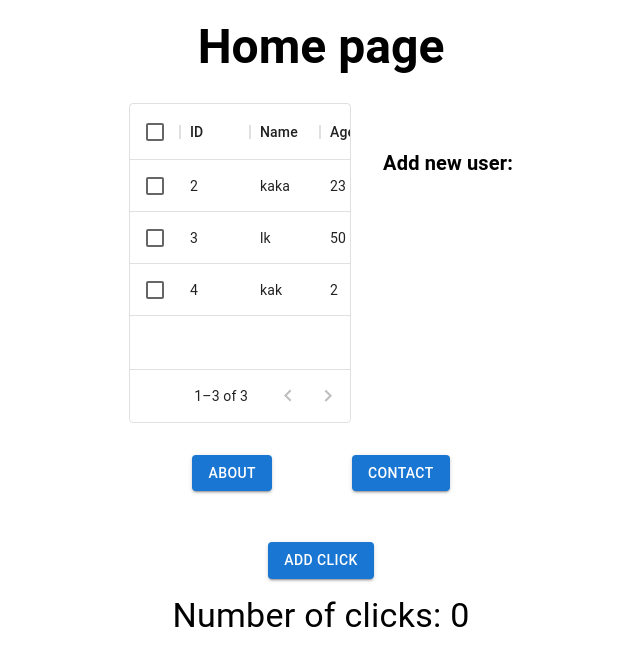
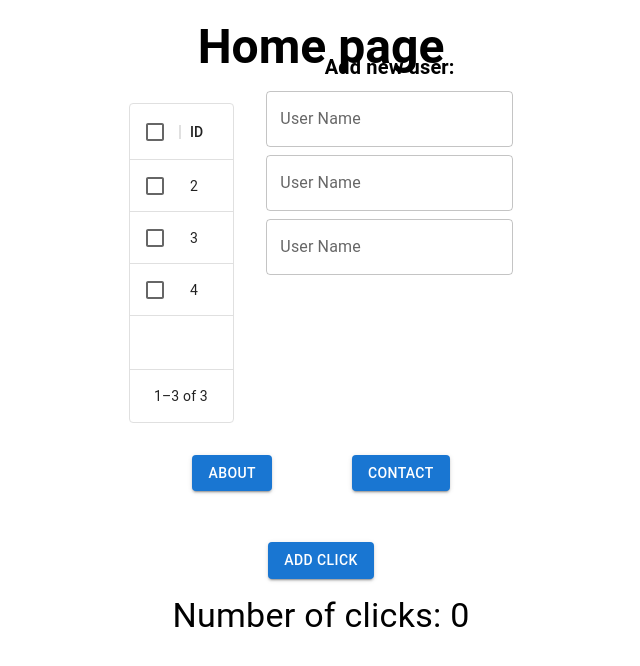
Before and after one commit to Anry001/web-experiments, a React (Vite) app: page / in a window 1280 px wide. Shown: the top 666 px of the page, without its empty margins (327-967 px from the left). Built offline with nearby package versions, Linux system fonts and the light colour scheme.

Commit message:
feat(add-user): added text fields

```diff
--- a/src/components/AddUser.tsx
+++ b/src/components/AddUser.tsx
@@ -1,11 +1,19 @@
-import { Stack, Typography } from '@mui/material';
+import { Stack, TextField, Typography } from '@mui/material';
 
 const AddUser = () => {
   return (
-    <Stack>
+    <Stack
+      direction="column"
+      justifyContent="center"
+      alignItems="center"
+      spacing={1}
+    >
       <Typography variant="h6" sx={{ fontWeight: 'bold' }}>
         Add new user:
       </Typography>
+      <TextField id="outlined-basic" label="User Name" variant="outlined" />
+      <TextField id="outlined-basic" label="User Name" variant="outlined" />
+      <TextField id="outlined-basic" label="User Name" variant="outlined" />
     </Stack>
   );
 };
```
